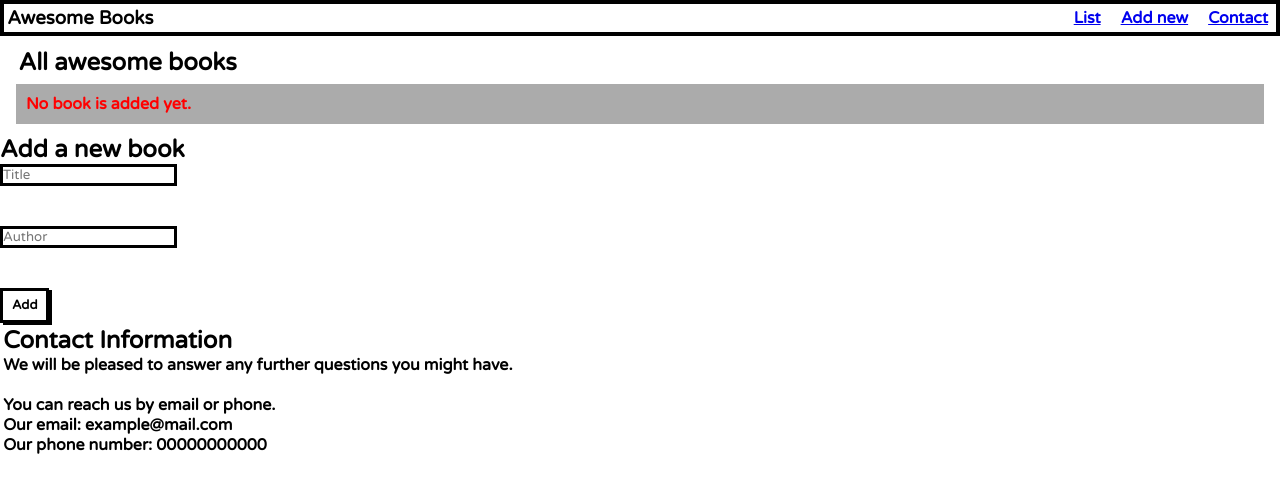
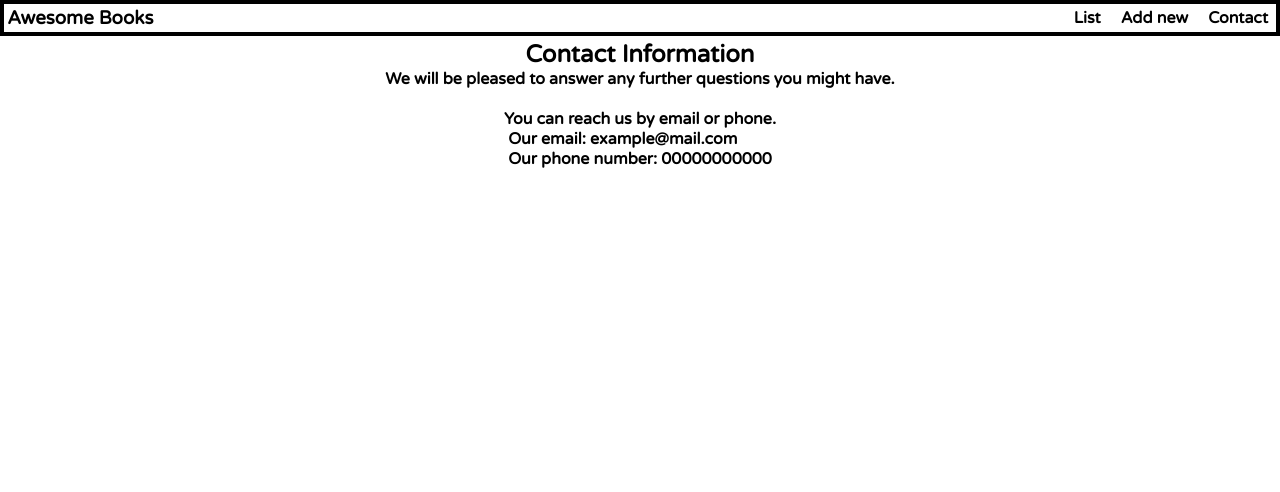
Before and after one commit to mryeminthu/Awesome-books, a website: page index.html in a window 1280 px wide. Both pictures are taken after a click on the link "Contact". Drawn offline with Linux system fonts and the light colour scheme.

Commit message:
Add web browsing

```diff
--- a/app.js
+++ b/app.js
@@ -23,7 +23,7 @@ class BookLibrary {
 
     if (this.books.length === 0) {
       const messageElement = document.createElement('p');
-      messageElement.textContent = 'No book is added yet.';
+      messageElement.textContent = 'No book has been added yet.';
       messageElement.classList.add('no-books-message');
       this.output.appendChild(messageElement);
     } else {
@@ -80,7 +80,7 @@ let bookLibrary;
 function displayAllSections() {
   const sections = document.querySelectorAll('section');
   sections.forEach((section) => {
-    section.style.display = 'block';
+    section.style.display = 'flex';
   });
   if (bookLibrary) {
     bookLibrary.display();
@@ -91,7 +91,7 @@ function displayBookSection() {
   const sections = document.querySelectorAll('section');
   sections.forEach((section) => {
     if (section.id === 'book-section') {
-      section.style.display = 'block';
+      section.style.display = 'flex';
     } else {
       section.style.display = 'none';
     }
@@ -101,9 +101,31 @@ function displayBookSection() {
   }
 }
 
+function displayNewBooksSection() {
+  const sections = document.querySelectorAll('section');
+  sections.forEach((section) => {
+    if (section.id === 'new-books') {
+      section.style.display = 'flex';
+    } else {
+      section.style.display = 'none';
+    }
+  });
+}
+
+function displayContactSection() {
+  const sections = document.querySelectorAll('section');
+  sections.forEach((section) => {
+    if (section.id === 'contact') {
+      section.style.display = 'flex';
+    } else {
+      section.style.display = 'none';
+    }
+  });
+}
+
 function addNewBook() {
   if (bookLibrary) {
-    bookLibrary.handleClick(event);
+    bookLibrary.handleClick(button);
   }
 }
 
--- a/index.html
+++ b/index.html
@@ -14,9 +14,9 @@
         <nav class="container" id="navbar">
             <h3 onclick="displayAllSections()">Awesome Books</h3>
             <ul id="menu">
-                <li><a href="#" onclick="displayBookSection()">List</a></li>
-                <li><a href="#" onclick="displayNewBooksSection()">Add new</a></li>
-                <li><a href="#" onclick="displayContactSection()">Contact</a></li>
+                <li id="list-link"><a href="#" onclick="displayBookSection()">List</a></li>
+                <li id="add-link"><a href="#" onclick="displayNewBooksSection()">Add new</a></li>
+                <li id="contact-link"><a href="#" onclick="displayContactSection()">Contact</a></li>
             </ul>
         </nav>
     </header>
@@ -45,10 +45,6 @@
         </ul>
     </section>
     <script src="app.js"></script>
-    <script>
-      window.addEventListener('DOMContentLoaded', function() {
-        displayAllSections();
-      });
     </script>
 </body>
 </html>
--- a/styles.css
+++ b/styles.css
@@ -29,6 +29,11 @@ hr {
 
 ul {
   list-style-type: none;
+}
+
+a {
+  color: #000;
+  text-decoration: none;
 }
 
 input {
@@ -85,12 +90,14 @@ input::placeholder {
 #book-section > * {
   margin: 0.3em;
 }
+
 .no-books-message {
   background-color: #ababab;
-  color: red;
+  color: black;
   font-weight: bold;
   padding: 10px;
 }
+
 .book-entry {
   display: flex;
   flex-wrap: nowrap;
@@ -131,3 +138,9 @@ input::placeholder {
   padding: 0.2em;
   align-items: center;
 }
+
+/* Active Page */
+
+.show {
+  display:flex;
+}
```
